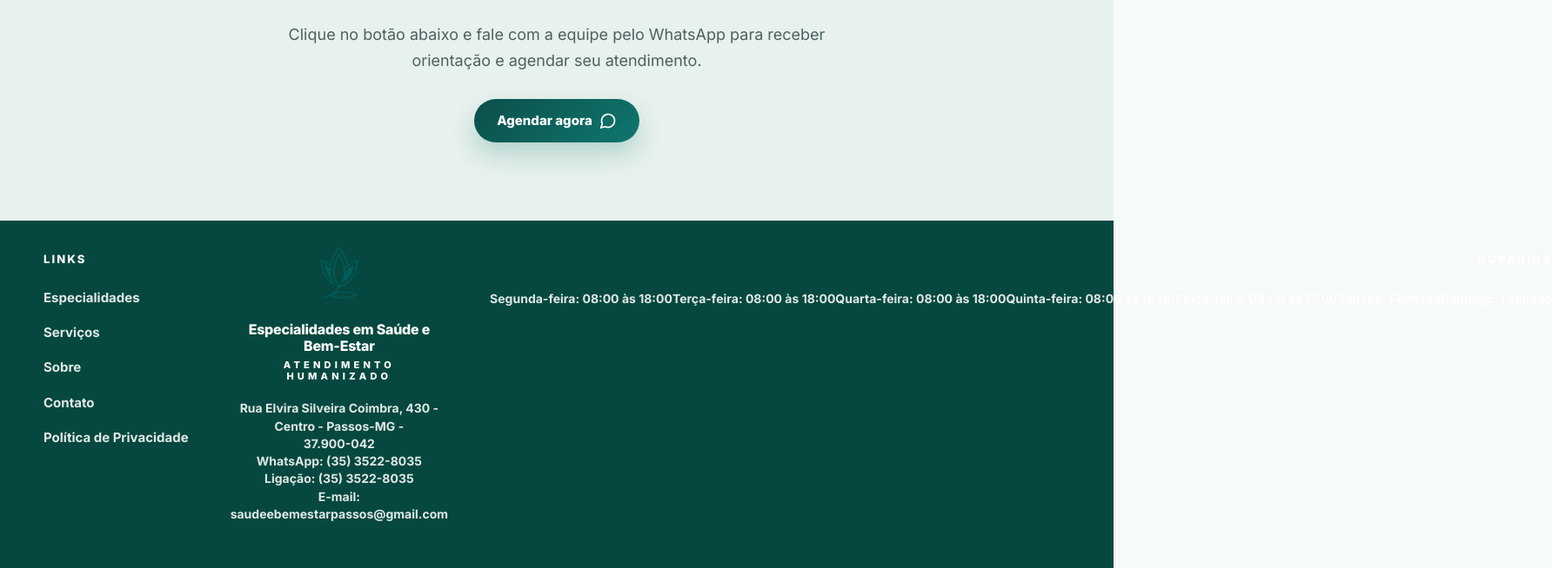
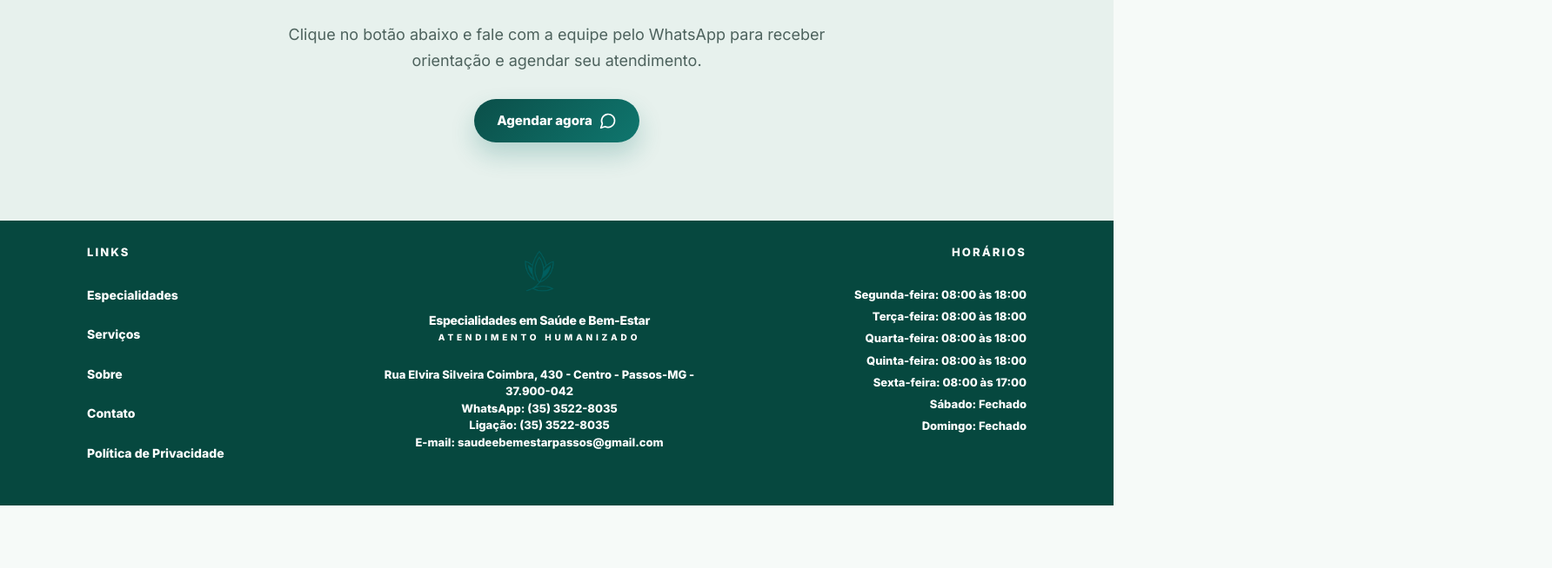
Before and after one commit to slduarte90/clinica, a React (Vite) app: page / in a window 1280 px wide. Shown: the part 5843-6497 px from the top of the page at 87% size, 1784 px wide, since content can reach past the window. After the commit the page ends 6425 px from the top, so only its background shows below. Built offline with nearby package versions, Linux system fonts and the light colour scheme.

Commit message:
fix: load footer layout styles

```diff
--- a/src/home-genetic-callout.css
+++ b/src/home-genetic-callout.css
@@ -1,4 +1,5 @@
 @import './consolidated-theme.css';
+@import './footer-layout.css';
 @import './nutrition-photo.css';
 
 .genetic-home-section {
```
